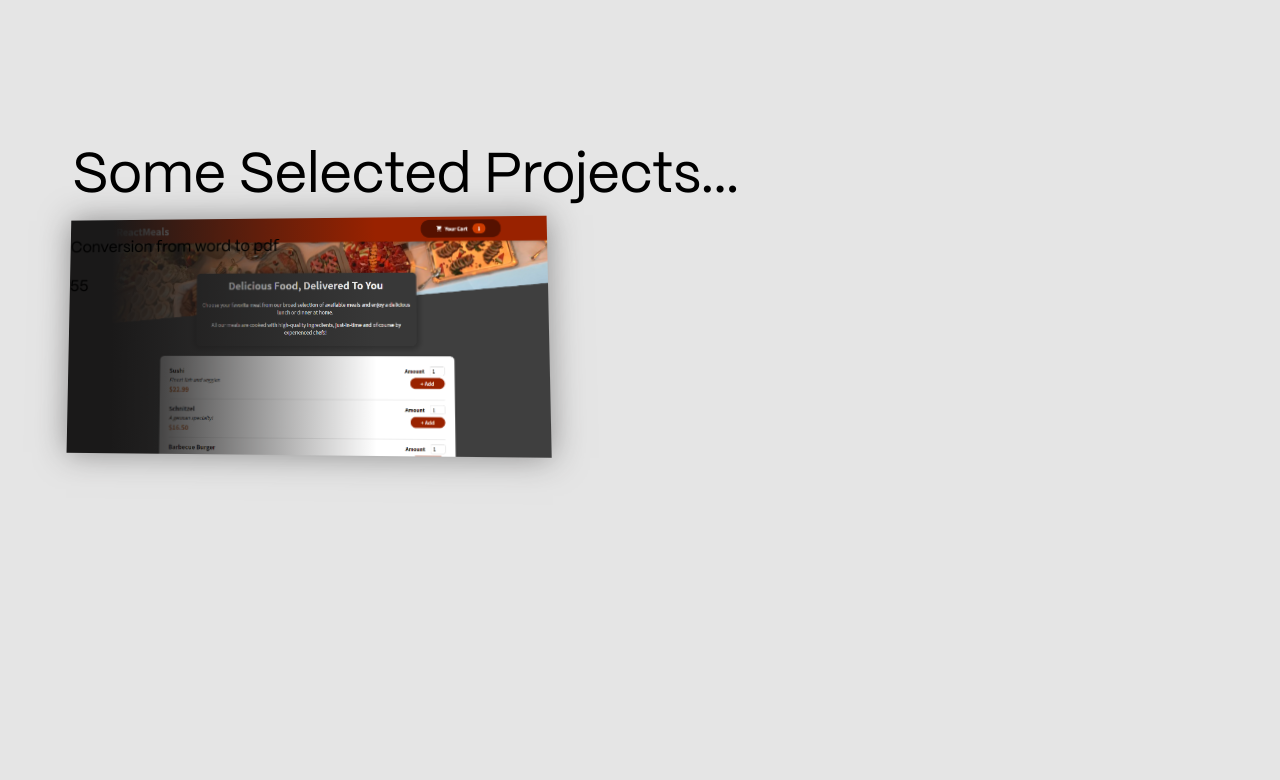
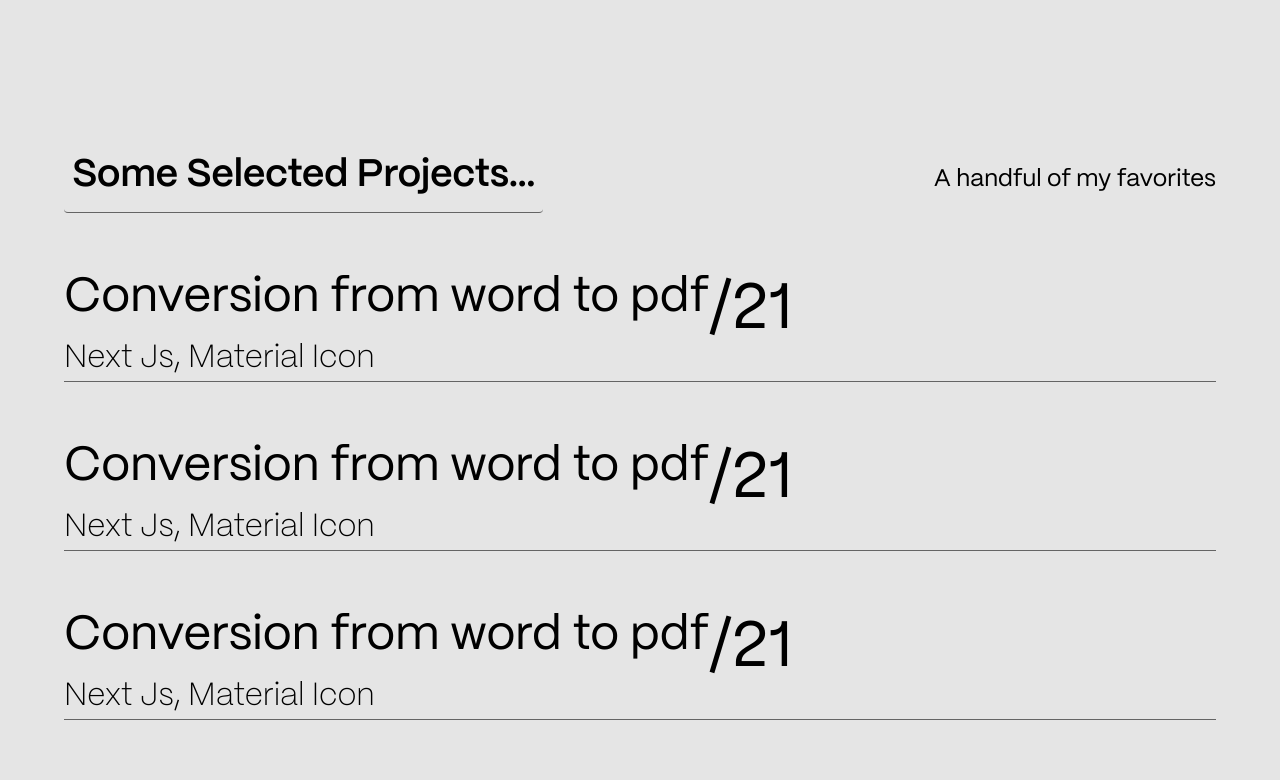
Before and after one commit to AirZED/new-portfolio, a React (Vite) app: page / in a window 1280 px wide. Shown: the part 1220-2000 px from the top of the page. Built offline with nearby package versions, Linux system fonts and the light colour scheme.

Commit message:
working on selectedProjects section

```diff
--- a/src/App.css
+++ b/src/App.css
@@ -1,3 +1,5 @@
 .App {
     position: relative;
+    background-color: var(--light-bg);
+    height: auto;
 }
--- a/src/components/Project.tsx
+++ b/src/components/Project.tsx
@@ -7,22 +7,24 @@ interface ProjectProps {
   topic?: string;
   image?: string;
   imageAlt?: string;
+  doneAt?: string;
 }
 
-const Project = ({ topic, image, imageAlt }: ProjectProps): JSX.Element => {
+const Project = ({
+  topic,
+  image,
+  imageAlt,
+  doneAt,
+}: ProjectProps): JSX.Element => {
   return (
     <div className={style.project}>
-      <div className={style.image}>
-        <img src={meals} alt="meals app" />
+      <img src={meals} className={style.img} alt="meals app" />
+
+      <div>
+        <h1 className={style["project-name"]}>Conversion from word to pdf</h1>
+        <p className={style["project-stack"]}>Next Js, Material Icon</p>
       </div>
-
-      <div className={style.text}>
-        <p>Conversion from word to pdf</p>
-        <text>55</text>
-      </div>
-
-      {/* <p>{topic}</p>
-      <img src={image} alt={imageAlt} /> */}
+      <p className={style["project-date"]}>/{21}</p>
     </div>
   );
 };
--- a/src/index.css
+++ b/src/index.css
@@ -82,6 +82,7 @@ h2,
 h3,
 h4,
 h5,
-h6 {
+h6,
+p {
   margin: 0;
 }
--- a/src/pages/Home.tsx
+++ b/src/pages/Home.tsx
@@ -7,8 +7,11 @@ import useAnimate from "../hooks/useAnimate";
 // importing style
 import style from "./../styles/Home.module.css";
 
+// importing from react icons
+import { MdOutlineArrowOutward } from "react-icons/md";
+
 // importing supporting component
-import Button from "../components/Button";
+// import Button from "../components/Button";
 
 interface Props {
   word: string;
@@ -21,6 +24,7 @@ const MenuItem = (props: Props): JSX.Element => {
     <HashLink to={props.to} id="menu-item">
       <div className={style.dot}></div>
       <h1>{props.word}</h1>
+      <MdOutlineArrowOutward className={style["more-icon"]} />
     </HashLink>
   );
 };
--- a/src/pages/SelectedProjects.tsx
+++ b/src/pages/SelectedProjects.tsx
@@ -7,7 +7,6 @@ import Topic from "../components/Topic";
 
 // importing data
 import data from "../assets/projects_data.json";
-console.log(data);
 
 interface ProjectType {
   topic: string;
@@ -17,9 +16,12 @@ interface ProjectType {
 
 const SelectedProjects = (): JSX.Element => {
   return (
-    <div className={style.work} id="projects">
-      <Topic content={"Some Selected Projects"} />
-      <Project />
+    <div className={style.projects} id="projects">
+      <div className={style["projects-header"]}>
+        <Topic content={"Some Selected Projects"} />
+        <p>A handful of my favorites</p>
+      </div>
+      <Project /> <Project /> <Project /> <Project /> <Project />
     </div>
   );
 };
--- a/src/styles/Home.module.css
+++ b/src/styles/Home.module.css
@@ -10,10 +10,11 @@
 }
 
 .topic h1 {
-    line-height: 5rem;
+    line-height: 8rem;
     font-weight: 900;
     font-size: 8rem;
     color: var(--dark-bg);
+
 }
 
 .topic p {
@@ -21,7 +22,7 @@
 }
 
 .menu {
-    margin-top: 2rem;
+    margin-top: 4rem;
     width: fit-content;
     /* border: 2px solid black; */
 }
@@ -67,6 +68,10 @@
     margin-right: 1rem;
 }
 
+.more-icon {
+    margin-left: .5rem;
+    font-size: 1.5rem;
+}
 
 @keyframes shake {
     0% {
--- a/src/styles/Project.module.css
+++ b/src/styles/Project.module.css
@@ -1,24 +1,47 @@
 .project {
     position: relative;
     height: auto;
+    width: 100%;
+    transition: all 0.3s ease-in-out;
+    border-bottom: .5px solid var(--lessdark-bg);
+    padding-top: 3rem;
     display: flex;
-    width: 30rem;
-    box-shadow: 0px 0px 30px rgba(51, 50, 50, 0.5);
-    transform: perspective(100px) rotateX(0.5deg) rotateY(-0.5deg) scale(1);
-    transition: all 0.3s ease-in-out;
-}
-.project .image {
-    width: 100%;
+
 }
 
-.image img {
-    width: 100%;
-    height: 100%;
+.project .project-name {
+    font-weight: 300;
+    font-size: 3rem;
+}
+
+.project .project-stack {
+    font-weight: 100;
+    font-size: 2rem;
+}
+
+.project .project-date{
+    font-size: 4rem;
+}
+
+
+.img {
+    width: 50%;
+    right: 0;
+    top: 0;
+    bottom: 0;
+    margin: auto;
+    position: absolute;
+    transform: perspective(100px) rotateX(0.5deg) rotateY(-0.5deg) scale(1);
+    display: none;
+}
+
+.project:hover .img {
+    display: block;
 }
 
 
 .project .text {
-    width: 65%;
+    /* width: 65%;
     background: rgb(40, 40, 40);
     background: -moz-linear-gradient(90deg, rgb(26, 25, 25) 14%, rgba(36, 35, 35, 0) 100%);
     background: -webkit-linear-gradient(90deg, rgba(40, 40, 40, 1) 14%, rgba(74, 71, 71, 0) 100%);
@@ -26,5 +49,5 @@
     filter: progid:DXImageTransform.Microsoft.gradient(startColorstr="#282828", endColorstr="#4a4747", GradientType=1);
     position: absolute;
     bottom: 0;
-    height: 100%;
+    height: 100%; */
 }
--- a/src/styles/SelectedProjects.module.css
+++ b/src/styles/SelectedProjects.module.css
@@ -1,5 +1,15 @@
-.work {
+.projects {
     padding: 0rem 4rem 4rem 4rem;
-    background-color: var(--light-bg);
     height: 100vh;
 }
+
+.projects .projects-header{
+    display: flex;
+    align-items: baseline;
+    justify-content: space-between;
+
+}
+
+.projects .projects-header p{
+    font-size: 1.5rem;
+}
--- a/src/styles/Topic.module.css
+++ b/src/styles/Topic.module.css
@@ -2,7 +2,8 @@
     display: inline;
     border-radius: 4px;
     padding: 0.5rem;
-    font-weight: 300;
-    font-size: 3.5rem;
+    font-weight: 900;
+    font-size: 2.4rem;
     color: var(--primary-color);
+    border-bottom: .5px solid var(--lessdark-bg);
 }
```
Also changed, not shown: src/assets/projects/mealapp.png.
